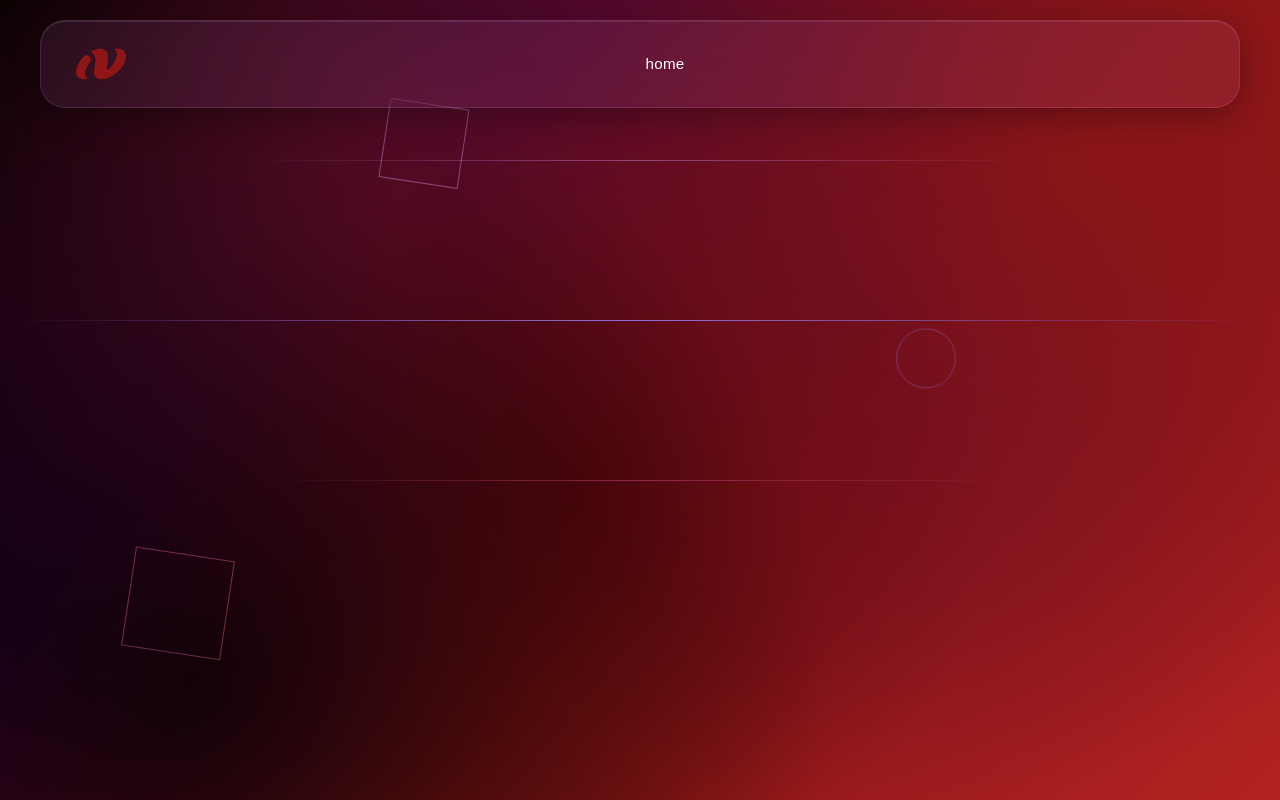
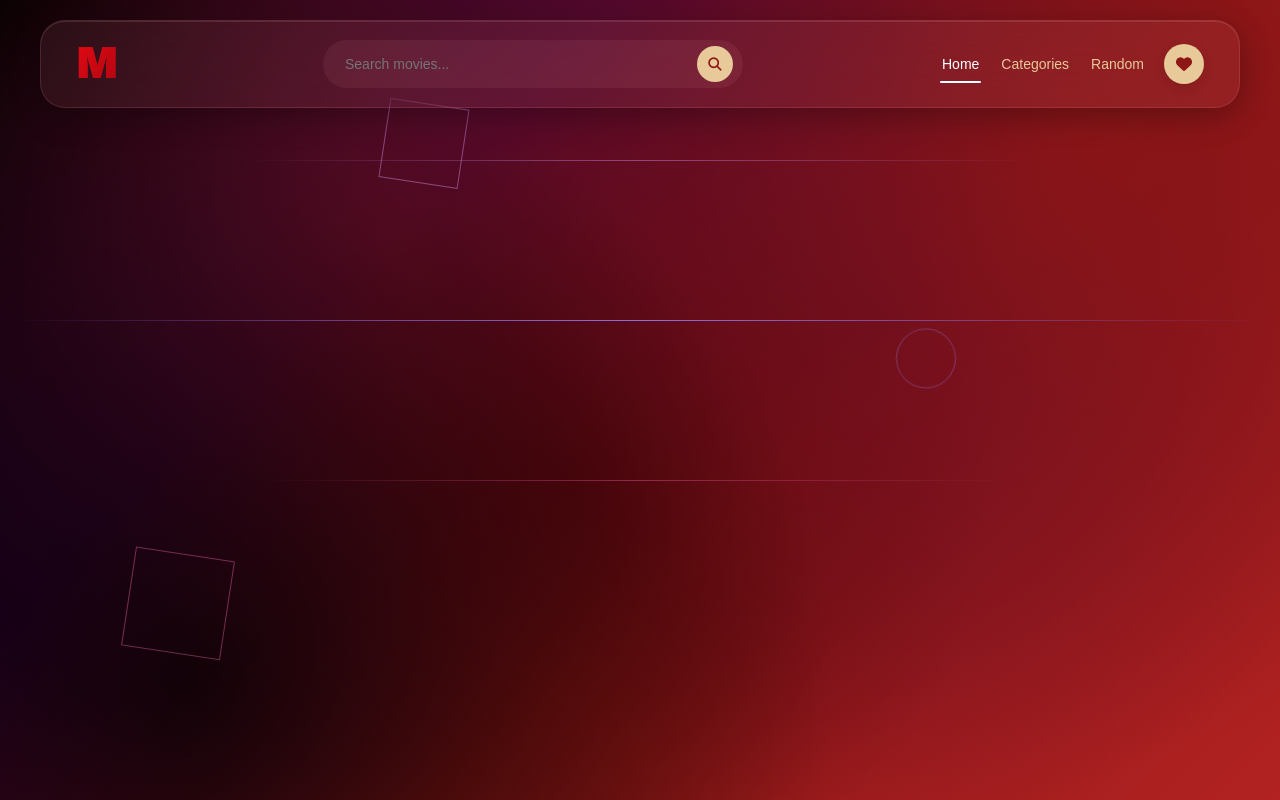
Before and after one commit to NZFrog00/movie_cards, a plain HTML site: page index.html in a window 1280 px wide. Drawn offline with Linux system fonts and the light colour scheme.

Commit message:
aaaaaaaaaa

```diff
--- a/index.html
+++ b/index.html
@@ -6,6 +6,8 @@
     <meta name="viewport" content="width=device-width, initial-scale=1.0">
     <title>Movie Cards</title>
     <link rel="stylesheet" href="css/style.css">
+    <script src="https://kit.fontawesome.com/16d69daa9c.js" crossorigin="anonymous"></script>
+
 
 </head>
 
@@ -25,35 +27,43 @@
             <div class="neural-line"></div>
             <div class="neural-line"></div>
         </div>
-        <!-- Header -->
-        <header class="glass">
-            <nav>
-                <a href="#home" class="logo">
-                    <svg height="50px" width="50px" version="1.1" id="Capa_1" xmlns="http://www.w3.org/2000/svg"
-                        xmlns:xlink="http://www.w3.org/1999/xlink" viewBox="0 0 42.877 42.877" xml:space="preserve"
-                        fill="#000000">
-                        <g id="SVGRepo_bgCarrier" stroke-width="0"></g>
-                        <g id="SVGRepo_tracerCarrier" stroke-linecap="round" stroke-linejoin="round"></g>
-                        <g id="SVGRepo_iconCarrier">
-                            <g>
-                                <path style="fill:#8E1616;"
-                                    d="M16.216,22.056c-0.093,0.636-0.205,1.271-0.317,1.903c-0.287,1.619-0.559,3.15-0.502,4.72 c0.097,2.722,1.85,4.899,4.465,5.548c1.958,0.488,4.017,0.368,6.38-0.373c5.487-1.719,9.924-5.118,13.564-10.391 c2.146-3.106,3.148-6.128,3.066-9.239c-0.065-2.627-1.68-4.771-4.108-5.463c-2.07-0.589-4.122-0.538-6.476,0.172 c0.34,0.144,0.657,0.327,0.953,0.552c1.734,1.318,2.295,3.258,1.666,5.766c-0.779,3.1-2.596,5.681-4.236,7.857 c-0.342,0.453-0.744,0.98-1.192,1.496C28.671,25.53,28.003,26,27.489,26c-0.286,0-0.583-0.131-0.772-0.346 c-0.189-0.216-0.283-0.527-0.248-0.812l0.041-0.308c0.572-3.674,1.037-6.986,0.953-10.372c-0.067-2.744-1.772-4.865-4.45-5.536 c-1.22-0.308-2.504-0.344-4.056-0.113c-1.74,0.258-3.419,0.782-5.134,1.602c-0.576,0.275-1.08,0.554-1.499,0.807 c2.166,0.935,3.581,2.708,4.135,5.208c0.397,1.788,0.13,3.513-0.128,5.181L16.216,22.056z M5.269,34.386 c1.735,0.237,3.469,0.093,5.303-0.449c-0.631-0.288-1.198-0.706-1.66-1.233c-0.927-1.061-1.333-2.422-1.143-3.834 c0.165-1.226,0.509-2.412,1.05-3.627c0.875-1.965,2.104-3.69,3.293-5.359l0.099-0.138c1.145-1.607,0.862-3.648-0.687-4.962 c-0.579-0.491-1.347-0.761-2.162-0.761c-0.991,0-1.969,0.396-2.686,1.086c-1.464,1.41-2.607,2.747-3.496,4.086 c-2.29,3.45-3.269,6.34-3.174,9.367C0.104,31.672,2.17,33.959,5.269,34.386z">
-                                </path>
-                            </g>
-                        </g>
-                    </svg>
-                </a>
-                <ul class="nav-links">
-                    <li><a href="#">home</a></li>
-                    <!--<li><a href="">bla</a></li>
-                    <li><a href="">blu</a></li>
-                    <li><a href="">bleh</a></li>-->
-                </ul>
-                </ul>
-                <div class="search"></div>
-            </nav>
-        </header>
     </div>
+    <!-- Header -->
+    <header class="header">
+        <div class="logo">
+            <svg class="logo-svg" width="50" height="auto" viewBox="0 0 80 80" xmlns="http://www.w3.org/2000/svg">
+                <defs>
+                    <linearGradient id="netflixRed" x1="0" y1="0" x2="1" y2="1">
+                        <stop offset="0%" stop-color="#e50914" />
+                        <stop offset="100%" stop-color="#b00610" />
+                    </linearGradient>
+                </defs>
+
+                <text x="0" y="62" font-size="72" font-weight="900" font-family="Arial Black, Impact, sans-serif"
+                    fill="url(#netflixRed)" letter-spacing="-6">
+                    M
+                </text>
+            </svg>
+
+
+        </div>
+
+        <div class="search-wrapper">
+            <input type="text" placeholder="Search movies..." />
+            <button class="search-btn"><i class="fa-solid fa-magnifying-glass" style="color: #8e1616;"></i></button>
+        </div>
+
+        <nav class="actions">
+            <a href="#" class="nav-link active">Home</a>
+            <a href="#" class="nav-link">Categories</a>
+            <a href="#" class="nav-link">Random</a>
+
+            <a href="#" class="icon-link" aria-label="Favorites">
+                <i class="fa-solid fa-heart"></i>
+            </a>
+        </nav>
+
+    </header>
     <!-- categories page -->
     <!--<div class="page active" id="categoriesPage">
         <div class="container">
--- a/scss/abstracts/_variables.scss
+++ b/scss/abstracts/_variables.scss
@@ -1,4 +1,4 @@
-$main_red: 8E1616;
-$main_black: 000000;
-$main_light_color: E8C999;
-$main_dark_color: F8EEDF;
+$main_red: #8E1616;
+$main_black: #000000;
+$main_light_color: #E8C999;
+$main_dark_color: #F8EEDF;
--- a/scss/base/_typography.scss
+++ b/scss/base/_typography.scss
@@ -25,6 +25,7 @@ body {
 
 
     animation: backgroundPulse 14s ease-in-out infinite;
+    pointer-events: none;
 }
 
 /* Floating geometric shapes */
--- a/scss/layout/_header.scss
+++ b/scss/layout/_header.scss
@@ -1,118 +1,137 @@
-/* Enhanced Header */
-header {
+@use '../abstracts/variables';
+
+
+/* HEADER */
+.header {
     position: fixed;
     top: 20px;
     left: 50%;
     transform: translateX(-50%);
-    z-index: 100;
+    z-index: 999;
+
     width: 96%;
     max-width: 1200px;
+
+    display: flex;
+    align-items: center;
+    justify-content: space-between;
+
     padding: 18px 35px;
+
+    background: rgba(255, 163, 163, 0.08);
+    backdrop-filter: blur(25px);
+
+    border: 1px solid rgba(255, 163, 163, 0.15);
+    border-radius: 25px;
+
+    box-shadow:
+        0 8px 32px rgba(0, 0, 0, 0.3),
+        inset 0 1px 0 rgba(255, 255, 255, 0.1);
+
     transition: all 0.4s cubic-bezier(0.4, 0, 0.2, 1);
-    background: rgba(224, 163, 255, 0.08);
-    backdrop-filter: blur(25px);
-    border: 1px solid rgba(224, 163, 255, 0.15);
-    border-radius: 25px;
-    box-shadow: 0 8px 32px rgba(0, 0, 0, 0.3), inset 0 1px 0 rgba(255, 255, 255, 0.1);
+
+    /* LOGO */
+    .logo {
+        font-weight: 600;
+        font-size: 18px;
+        display: flex;
+        align-items: center;
+        gap: 6px;
     }
 
-header.scrolled {
-    background: rgba(224, 163, 255, 0.12);
-    backdrop-filter: blur(30px);
-    border-color: rgba(224, 163, 255, 0.2);
-    box-shadow: 0 12px 40px rgba(0, 0, 0, 0.4), inset 0 1px 0 rgba(255, 255, 255, 0.15), 0 0 0 1px rgba(224, 163, 255, 0.1);
+    /* SEARCH */
+    .search-wrapper {
+        flex: 1;
+        max-width: 420px;
+        margin: 0 24px;
+
+        display: flex;
+        align-items: center;
+        background: variables.$main_red;
+        border-radius: 999px;
+        padding: 6px 10px;
+        background: rgba(255, 163, 163, 0.08);
     }
 
-nav {
+    /* ACTIONS */
+    .actions {
         display: flex;
-    justify-content: space-between;
         align-items: center;
+        gap: 18px;
+
+        .nav-link {
+            position: relative;
+            font-size: 14px;
+            font-weight: 500;
+            color: variables.$main_light_color;
+            text-decoration: none;
+            padding: 6px 2px;
+            transition: color 0.3s ease;
+
+            &:hover {
+                color: white;
             }
 
-.logo {
+            &.active {
+                color: white;
+            }
+
+            &.active::after {
+                content: "";
+                position: absolute;
+                left: 0;
+                bottom: -6px;
+                width: 100%;
+                height: 2px;
+                background: white;
+                border-radius: 999px;
+            }
+        }
+
+        .icon-link {
+            width: 40px;
+            height: 40px;
+            border-radius: 50%;
+            background: variables.$main_light_color;
             display: flex;
             align-items: center;
-    gap: 12px;
-    font-size: 28px;
-    font-weight: bold;
-    background: linear-gradient(45deg, #e0a3ff, #ff69b4);
-    -webkit-background-clip: text;
-    background-clip: text;
-    -webkit-text-fill-color: transparent;
+            justify-content: center;
+            color: variables.$main_red;
             text-decoration: none;
-    animation: logoGlow 3s ease-in-out infinite;
-    transition: all 0.3s ease;
+            box-shadow: 0 4px 12px rgba(0, 0, 0, 0.12);
+            transition: transform 0.25s ease, box-shadow 0.25s ease;
+
+            &:hover {
+                transform: scale(1.08);
+                box-shadow: 0 6px 18px rgba(0, 0, 0, 0.18);
             }
 
-.logo:hover {
-    transform: scale(1.05);
+            i {
+                font-size: 16px;
             }
-
-.logo-icon {
-    width: 40px;
-    height: 40px;
-    filter: drop-shadow(0 0 10px #e0a3ff);
+        }
     }
 
 
-
-.nav-links {
-    display: flex;
-    list-style: none;
-    gap: 12px;
 }
 
-.nav-links a {
-    color: #ffffff;
-    text-decoration: none;
-    transition: all 0.4s cubic-bezier(0.4, 0, 0.2, 1);
-    position: relative;
-    padding: 12px 20px;
-    border-radius: 15px;
-    font-size: 0.95rem;
-    font-weight: 500;
-    letter-spacing: 0.02em;
+
+.search-wrapper input {
+    flex: 1;
+    border: none;
+    outline: none;
+    background: transparent;
+    padding: 8px 12px;
+    font-size: 14px;
+    color: variables.$main_light_color;
 }
 
-.nav-links a.active {
-    color: #e0a3ff;
-    background: linear-gradient(135deg, rgba(224, 163, 255, 0.15), rgba(255, 105, 180, 0.1));
-    box-shadow: 0 0 20px rgba(224, 163, 255, 0.4), inset 0 1px 0 rgba(255, 255, 255, 0.2), 0 4px 15px rgba(224, 163, 255, 0.2);
-    border: 1px solid rgba(224, 163, 255, 0.3);
-    text-shadow: 0 0 10px rgba(224, 163, 255, 0.8);
-    transform: translateY(-1px);
+.search-btn {
+    width: 36px;
+    height: 36px;
+    border-radius: 50%;
+    border: none;
+    background: variables.$main_light_color;
+    color: #fff;
+    cursor: pointer;
 }
-
-.nav-links a.active::after {
-    content: '';
-    position: absolute;
-    top: -2px;
-    left: -2px;
-    right: -2px;
-    bottom: -2px;
-    background: linear-gradient(45deg, #e0a3ff, #ff69b4, #9370db, #e0a3ff);
-    background-size: 400% 400%;
-    border-radius: 17px;
-    z-index: -2;
-    animation: borderGlow 3s ease infinite;
-}
-
-.nav-links a.external-link::after {
-    content: " ↗";
-    font-size: 0.8em;
-    vertical-align: super;
-}
-
-@keyframes borderGlow {
-    0% {
-        background-position: 0% 50%;
-    }
-
-    50% {
-        background-position: 100% 50%;
-    }
-
-    100% {
-        background-position: 0% 50%;
-    }
-}
```
Also changed, not shown: css/style.css, 1 other file. Lines whose indentation alone changed are shown as unchanged.
